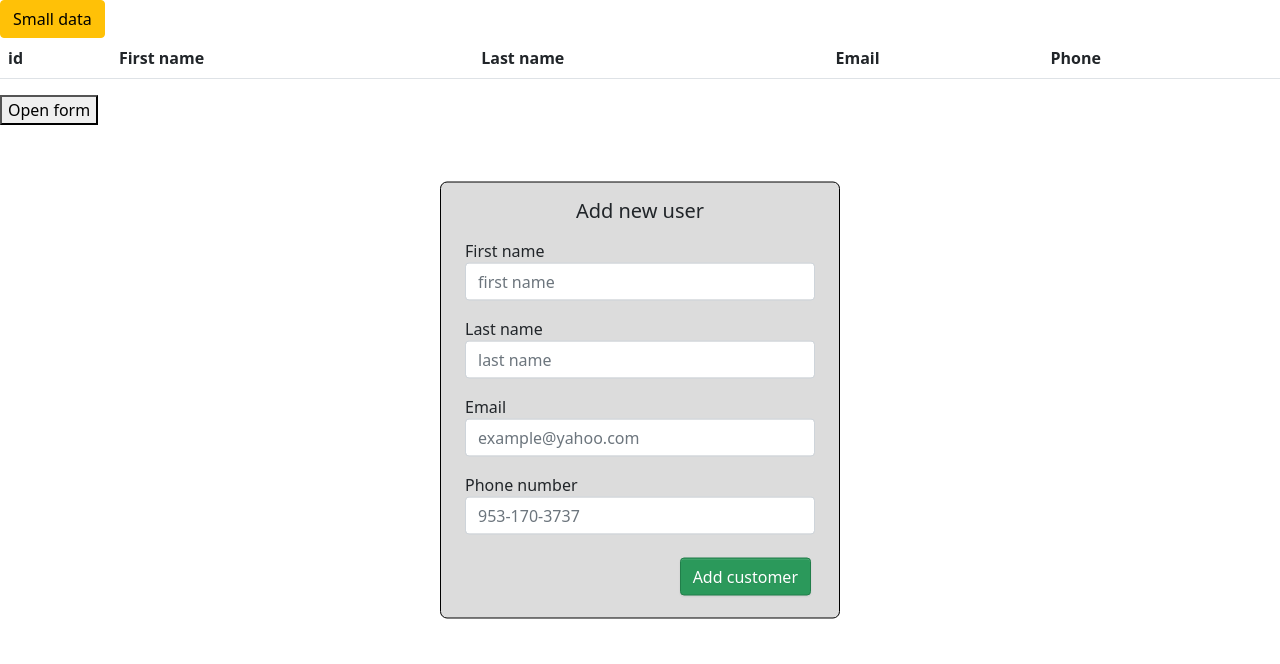
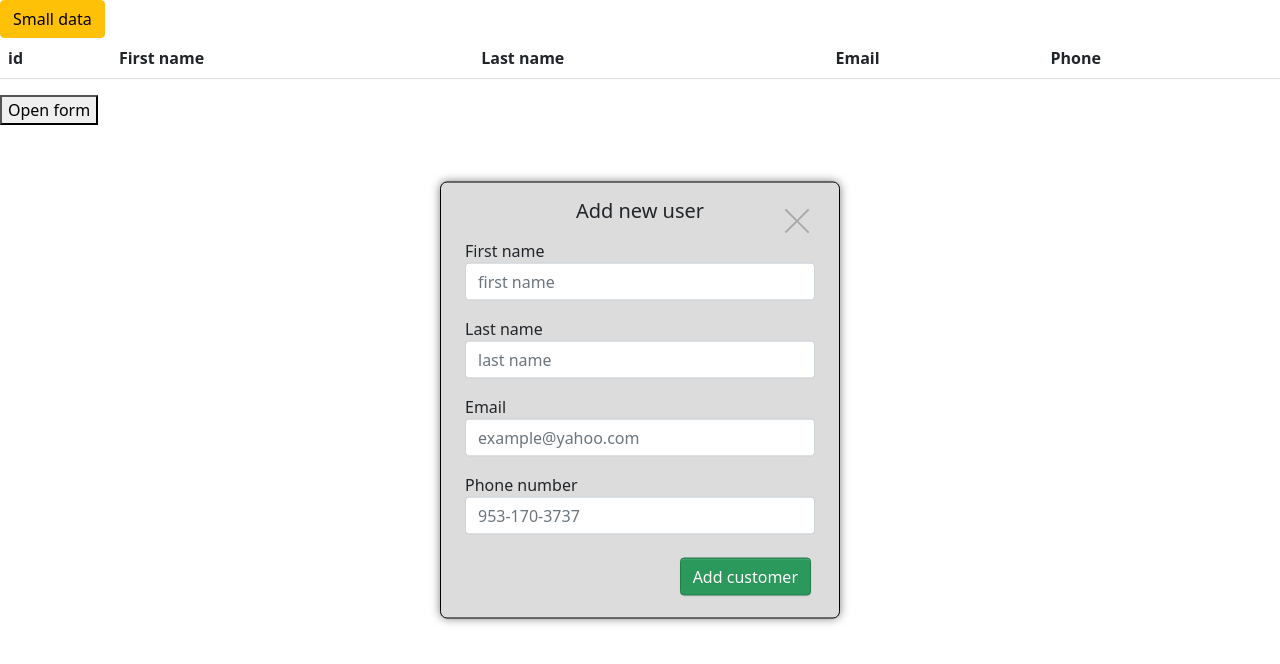
Before and after one commit to weltkind6/pet_project, a React (Create React App) app: page / in a window 1280 px wide. Both pictures are taken after a click on the button "Open form". Shown: the top 664 px of the page. Built offline with nearby package versions, Linux system fonts and the light colour scheme.

Commit message:
Close form comp

```diff
--- a/src/App.js
+++ b/src/App.js
@@ -11,7 +11,8 @@ function App() {
 
     const dispatch = useDispatch()
     const users = useSelector(state => state.user.userCount)
-    const [state, setState] = React.useState(false)
+    const [formAction, setFormAction] = React.useState(false)
+    console.log()
 
     // Add 4 in 1 hook
     const [addNewUser, setAddNewUser] = useState({
@@ -25,7 +26,7 @@ function App() {
         dispatch(addUserActionCreator({
             ...addNewUser, id: Date.now()
         }))
-        setState(false)
+        setFormAction(false)
     }
 
 
@@ -35,7 +36,7 @@ function App() {
     }
     // Get Form
     const getFormOnclick = () => {
-        setState(true)
+        setFormAction(true)
     }
 
     return (
@@ -46,8 +47,13 @@ function App() {
                 className="btn btn-warning">Small data
             </button>
             <UsersItem deleteUser={deleteUser} users={users}/>
-            {state ?
-                <UsersForm setAddNewUser={setAddNewUser} addNewUser={addNewUser} addFullUser={addFullUser}/>
+            {formAction ?
+                <UsersForm
+                    setAddNewUser={setAddNewUser}
+                    addNewUser={addNewUser}
+                    addFullUser={addFullUser}
+                    setFormAction={setFormAction}
+                />
                 : null
             }
             <button onClick={getFormOnclick}>Open form</button>
--- a/src/Components/UsersForm/UsersForm.jsx
+++ b/src/Components/UsersForm/UsersForm.jsx
@@ -2,11 +2,13 @@ import React from 'react';
 import './UsersForm.module.css'
 import classes from './UsersForm.module.css';
 import FormItem from "./UsersItem/FormItem";
+import Close from "../../UI/Close/Close";
 
-const UsersForm = ({setAddNewUser, addNewUser, addFullUser}) => {
+const UsersForm = ({setAddNewUser, addNewUser, addFullUser, setFormAction}) => {
     return (
         <form className={classes.form}>
-                <h5 className={classes.formTitle}>Add new user</h5>
+            <Close setFormAction={setFormAction}/>
+            <h5 className={classes.formTitle}>Add new user</h5>
             <FormItem
                 label={'First name'}
                 ph={'first name'}
--- a/src/Components/UsersForm/UsersForm.module.css
+++ b/src/Components/UsersForm/UsersForm.module.css
@@ -9,6 +9,7 @@
     transform: translate3d(-50%, -50%, 0);
     padding: 1em;
     background-color: gainsboro;
+    box-shadow: 0 0 10px rgba(0, 0, 0, 0.5);
 }
 
 .formItem {
@@ -43,3 +44,6 @@
 .formBtn:hover {
     background-color: rgb(75, 183, 141);
 }
+.close {
+
+}
--- /dev/null
+++ b/src/UI/Close/Close.css
@@ -0,0 +1,26 @@
+.close {
+    position: absolute;
+    right: 26px;
+    top: 22px;
+    width: 32px;
+    height: 32px;
+    opacity: 0.3;
+    cursor: pointer;
+}
+.close:hover {
+    opacity: 1;
+}
+.close:before, .close:after {
+    position: absolute;
+    left: 15px;
+    content: ' ';
+    height: 33px;
+    width: 2px;
+    background-color: #333;
+}
+.close:before {
+    transform: rotate(45deg);
+}
+.close:after {
+    transform: rotate(-45deg);
+}
--- /dev/null
+++ b/src/UI/Close/Close.jsx
@@ -0,0 +1,8 @@
+import React from 'react';
+import './Close.css'
+
+const Close = ({setFormAction}) => {
+    return <div onClick={() => setFormAction(false)} className='close'/>
+};
+
+export default Close;
```
